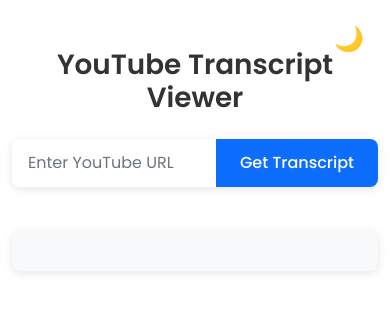
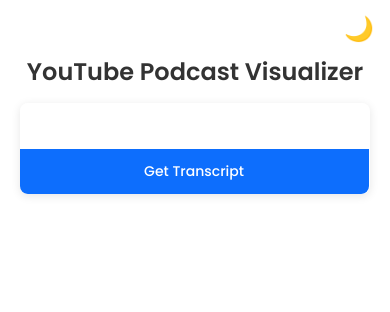
Before and after one commit to jgangi7/podcast-visualizer, a Flask app: page / in a window 390 px wide. Shown: the top 312 px of the page. Run offline with Flask 2, Linux system fonts and the light colour scheme.

Commit message:
small cleanup changes

```diff
--- /dev/null
+++ b/static/css/styles.css
@@ -0,0 +1,257 @@
+:root {
+    --bg-color: #ffffff;
+    --text-color: #333333;
+    --card-bg: #f8f9fa;
+    --border-color: #dee2e6;
+    --hover-bg: #e9ecef;
+    --highlight-bg: #fff3cd;
+    --chapter-bg: #e9ecef;
+    --timestamp-color: #666;
+}
+
+[data-theme="dark"] {
+    --bg-color: #121212;
+    --text-color: #e0e0e0;
+    --card-bg: #1e1e1e;
+    --border-color: #333;
+    --hover-bg: #2a2a2a;
+    --highlight-bg: #3a3a3a;
+    --chapter-bg: #2a2a2a;
+    --timestamp-color: #aaa;
+}
+
+body {
+    font-family: 'Poppins', sans-serif;
+    background-color: var(--bg-color);
+    color: var(--text-color);
+    transition: background-color 0.3s, color 0.3s;
+    padding: 20px;
+}
+
+.container {
+    max-width: 1200px;
+    width: 100%;
+    margin: 0 auto;
+    padding: 0 15px;
+}
+
+h1 {
+    font-weight: 600;
+    margin-bottom: 1.5rem;
+    font-size: clamp(1.5rem, 4vw, 2.5rem);
+    text-align: center;
+}
+
+.input-group {
+    box-shadow: 0 2px 10px rgba(0, 0, 0, 0.1);
+    border-radius: 8px;
+    overflow: hidden;
+    margin-bottom: 1.5rem;
+}
+
+.form-control {
+    border: none;
+    padding: 12px 16px;
+    font-family: 'Poppins', sans-serif;
+    font-size: clamp(0.875rem, 2vw, 1rem);
+}
+
+.btn-primary {
+    padding: 12px 24px;
+    font-weight: 500;
+    border: none;
+    font-size: clamp(0.875rem, 2vw, 1rem);
+    white-space: nowrap;
+}
+
+.transcript-container {
+    max-height: 70vh;
+    overflow-y: auto;
+    padding: 20px;
+    background-color: var(--card-bg);
+    border-radius: 8px;
+    margin-top: 20px;
+    margin-bottom: 40px;
+    box-shadow: 0 2px 10px rgba(0, 0, 0, 0.1);
+    display: none; /* Hidden by default */
+}
+
+.timestamp {
+    color: var(--timestamp-color);
+    font-weight: 500;
+    margin-right: 10px;
+    font-size: clamp(0.75rem, 1.5vw, 0.875rem);
+}
+
+.transcript-line {
+    margin-bottom: 10px;
+    padding: 8px 12px;
+    border-bottom: 1px solid var(--border-color);
+    transition: background-color 0.3s;
+    font-size: clamp(0.875rem, 2vw, 1rem);
+    line-height: 1.5;
+}
+
+.transcript-line:hover {
+    background-color: var(--hover-bg);
+}
+
+.loading {
+    display: none;
+    text-align: center;
+    margin: 20px 0;
+}
+
+.error {
+    display: none;
+    color: #dc3545;
+    margin: 20px 0;
+    padding: 12px;
+    border-radius: 8px;
+    background-color: rgba(220, 53, 69, 0.1);
+    font-size: clamp(0.875rem, 2vw, 1rem);
+}
+
+.chapters-container {
+    margin-bottom: 20px;
+    padding: 20px;
+    background-color: var(--chapter-bg);
+    border-radius: 8px;
+    box-shadow: 0 2px 10px rgba(0, 0, 0, 0.1);
+    display: none; /* Hidden by default */
+}
+
+.chapter-item {
+    cursor: pointer;
+    padding: 8px 12px;
+    margin: 4px 0;
+    border-radius: 6px;
+    transition: background-color 0.3s;
+    font-size: clamp(0.875rem, 2vw, 1rem);
+}
+
+.chapter-item:hover {
+    background-color: var(--hover-bg);
+}
+
+.chapter-time {
+    color: var(--timestamp-color);
+    font-weight: 500;
+    margin-right: 10px;
+    font-size: clamp(0.75rem, 1.5vw, 0.875rem);
+}
+
+.theme-toggle {
+    position: fixed;
+    top: 20px;
+    right: 20px;
+    background: none;
+    border: none;
+    font-size: clamp(1.5rem, 3vw, 2rem);
+    cursor: pointer;
+    color: var(--text-color);
+    transition: color 0.3s;
+    z-index: 1000;
+}
+
+.theme-toggle:hover {
+    color: #007bff;
+}
+
+/* Custom scrollbar */
+::-webkit-scrollbar {
+    width: 8px;
+}
+
+::-webkit-scrollbar-track {
+    background: var(--card-bg);
+}
+
+::-webkit-scrollbar-thumb {
+    background: #888;
+    border-radius: 4px;
+}
+
+::-webkit-scrollbar-thumb:hover {
+    background: #555;
+}
+
+/* Responsive Design */
+@media (max-width: 768px) {
+    body {
+        padding: 10px;
+    }
+
+    .container {
+        padding: 0 10px;
+    }
+
+    .input-group {
+        flex-direction: column;
+    }
+
+    .form-control {
+        border-radius: 8px 8px 0 0 !important;
+        margin-bottom: 1px;
+    }
+
+    .btn-primary {
+        border-radius: 0 0 8px 8px !important;
+        width: 100%;
+    }
+
+    .transcript-container {
+        max-height: 60vh;
+        padding: 15px;
+    }
+
+    .theme-toggle {
+        top: 10px;
+        right: 10px;
+    }
+}
+
+@media (max-width: 480px) {
+    h1 {
+        margin-bottom: 1rem;
+    }
+
+    .transcript-container {
+        max-height: 50vh;
+        padding: 10px;
+    }
+
+    .transcript-line {
+        padding: 6px 10px;
+    }
+
+    .chapters-container {
+        padding: 15px;
+    }
+
+    .chapter-item {
+        padding: 6px 10px;
+    }
+}
+
+@media (min-width: 1200px) {
+    .container {
+        max-width: 1400px;
+    }
+
+    .transcript-container {
+        max-height: 75vh;
+    }
+}
+
+/* Landscape mode for mobile */
+@media (max-height: 500px) and (orientation: landscape) {
+    .transcript-container {
+        max-height: 80vh;
+    }
+
+    .theme-toggle {
+        top: 5px;
+        right: 5px;
+    }
+}
--- a/templates/index.html
+++ b/templates/index.html
@@ -6,165 +6,7 @@
     <title>YouTube Transcript Viewer</title>
     <link href="https://cdn.jsdelivr.net/npm/bootstrap@5.1.3/dist/css/bootstrap.min.css" rel="stylesheet">
     <link href="https://fonts.googleapis.com/css2?family=Poppins:wght@300;400;500;600;700&display=swap" rel="stylesheet">
-    <style>
-        :root {
-            --bg-color: #ffffff;
-            --text-color: #333333;
-            --card-bg: #f8f9fa;
-            --border-color: #dee2e6;
-            --hover-bg: #e9ecef;
-            --highlight-bg: #fff3cd;
-            --chapter-bg: #e9ecef;
-            --timestamp-color: #666;
-        }
-
-        [data-theme="dark"] {
-            --bg-color: #121212;
-            --text-color: #e0e0e0;
-            --card-bg: #1e1e1e;
-            --border-color: #333;
-            --hover-bg: #2a2a2a;
-            --highlight-bg: #3a3a3a;
-            --chapter-bg: #2a2a2a;
-            --timestamp-color: #aaa;
-        }
-
-        body {
-            font-family: 'Poppins', sans-serif;
-            background-color: var(--bg-color);
-            color: var(--text-color);
-            transition: background-color 0.3s, color 0.3s;
-        }
-
-        .container {
-            max-width: 900px;
-        }
-
-        h1 {
-            font-weight: 600;
-            margin-bottom: 1.5rem;
-        }
-
-        .input-group {
-            box-shadow: 0 2px 10px rgba(0, 0, 0, 0.1);
-            border-radius: 8px;
-            overflow: hidden;
-        }
-
-        .form-control {
-            border: none;
-            padding: 12px 16px;
-            font-family: 'Poppins', sans-serif;
-        }
-
-        .btn-primary {
-            padding: 12px 24px;
-            font-weight: 500;
-            border: none;
-        }
-
-        .transcript-container {
-            max-height: 600px;
-            overflow-y: auto;
-            padding: 20px;
-            background-color: var(--card-bg);
-            border-radius: 8px;
-            margin-top: 20px;
-            box-shadow: 0 2px 10px rgba(0, 0, 0, 0.1);
-        }
-
-        .timestamp {
-            color: var(--timestamp-color);
-            font-weight: 500;
-            margin-right: 10px;
-        }
-
-        .transcript-line {
-            margin-bottom: 10px;
-            padding: 8px 12px;
-            border-bottom: 1px solid var(--border-color);
-            transition: background-color 0.3s;
-        }
-
-        .transcript-line:hover {
-            background-color: var(--hover-bg);
-        }
-
-        .loading {
-            display: none;
-            text-align: center;
-            margin: 20px 0;
-        }
-
-        .error {
-            display: none;
-            color: #dc3545;
-            margin: 20px 0;
-            padding: 12px;
-            border-radius: 8px;
-            background-color: rgba(220, 53, 69, 0.1);
-        }
-
-        .chapters-container {
-            margin-bottom: 20px;
-            padding: 20px;
-            background-color: var(--chapter-bg);
-            border-radius: 8px;
-            box-shadow: 0 2px 10px rgba(0, 0, 0, 0.1);
-        }
-
-        .chapter-item {
-            cursor: pointer;
-            padding: 8px 12px;
-            margin: 4px 0;
-            border-radius: 6px;
-            transition: background-color 0.3s;
-        }
-
-        .chapter-item:hover {
-            background-color: var(--hover-bg);
-        }
-
-        .chapter-time {
-            color: var(--timestamp-color);
-            font-weight: 500;
-            margin-right: 10px;
-        }
-
-        .theme-toggle {
-            position: fixed;
-            top: 20px;
-            right: 20px;
-            background: none;
-            border: none;
-            font-size: 24px;
-            cursor: pointer;
-            color: var(--text-color);
-            transition: color 0.3s;
-        }
-
-        .theme-toggle:hover {
-            color: #007bff;
-        }
-
-        /* Custom scrollbar */
-        ::-webkit-scrollbar {
-            width: 8px;
-        }
-
-        ::-webkit-scrollbar-track {
-            background: var(--card-bg);
-        }
-
-        ::-webkit-scrollbar-thumb {
-            background: #888;
-            border-radius: 4px;
-        }
-
-        ::-webkit-scrollbar-thumb:hover {
-            background: #555;
-        }
-    </style>
+    <link href="{{ url_for('static', filename='css/styles.css') }}" rel="stylesheet">
 </head>
 <body>
     <button id="themeToggle" class="theme-toggle" aria-label="Toggle dark mode">
@@ -172,7 +14,7 @@
     </button>
 
     <div class="container mt-5">
-        <h1 class="text-center">YouTube Transcript Viewer</h1>
+        <h1 class="text-center">YouTube Podcast Visualizer</h1>
 
         <div class="row">
             <div class="col-md-12">
@@ -243,7 +85,7 @@
             // Show loading indicator
             document.getElementById('loading').style.display = 'block';
             document.getElementById('error').style.display = 'none';
-            document.getElementById('transcriptContainer').innerHTML = '';
+            document.getElementById('transcriptContainer').style.display = 'none';
             document.getElementById('chaptersContainer').style.display = 'none';
 
             // Send request to server
@@ -266,9 +108,11 @@
                 if (data.success) {
                     if (data.transcript) {
                         displayTranscript(data.transcript);
+                        document.getElementById('transcriptContainer').style.display = 'block';
                     }
                     if (data.chapters && data.chapters.length > 0) {
                         displayChapters(data.chapters);
+                        document.getElementById('chaptersContainer').style.display = 'block';
                     }
                 }
             })
```
